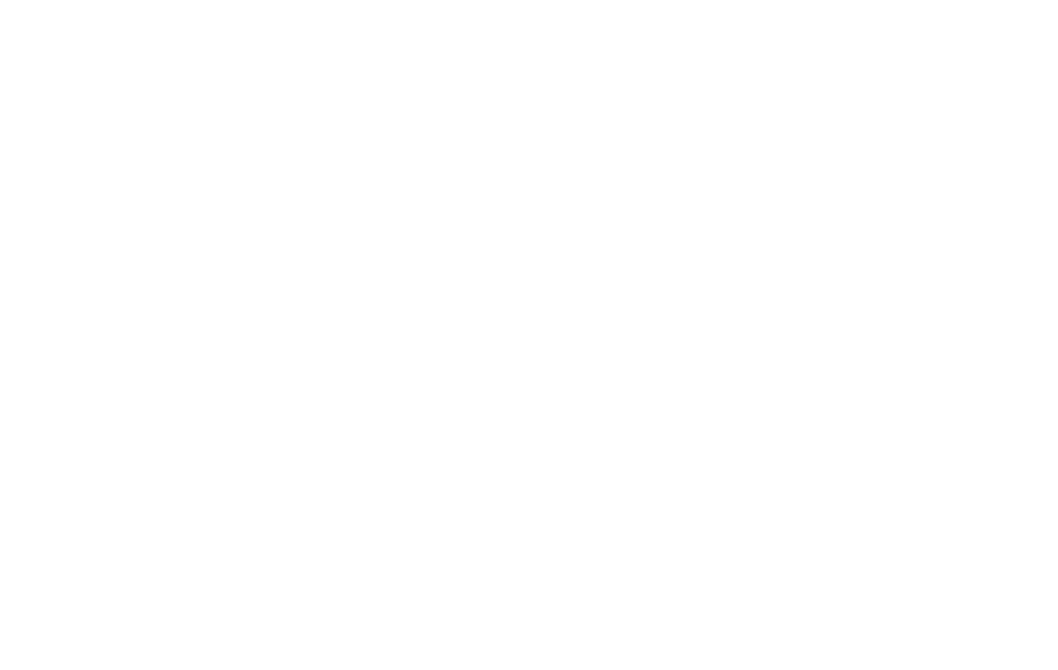
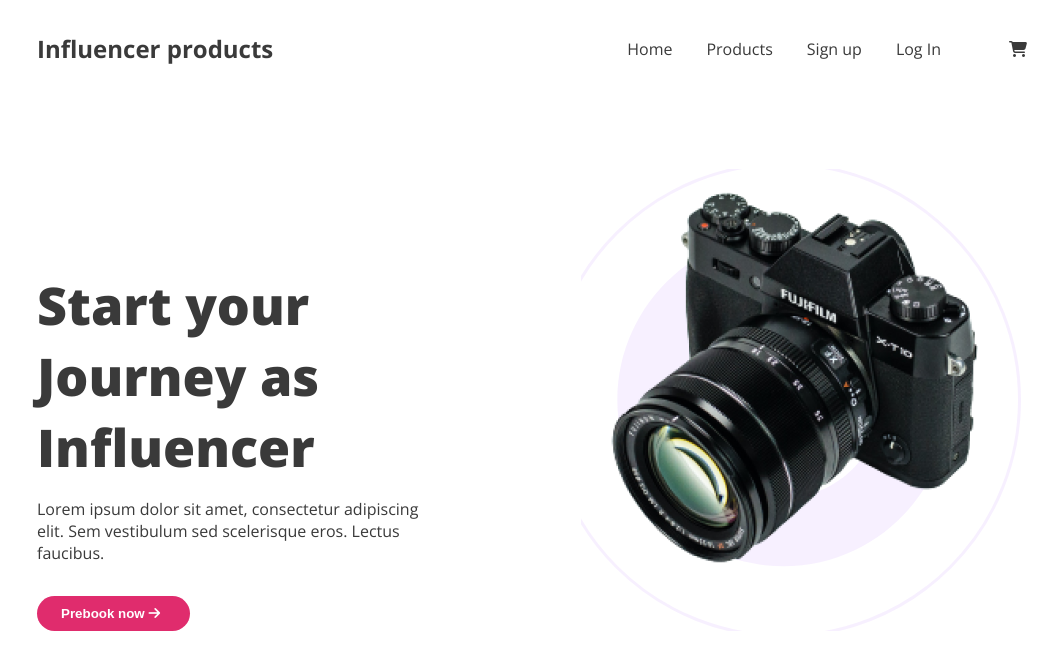
Before and after one commit to najmul1230/influncer-gear-responsive-web, a plain HTML site: page index.html in a window 1280 px wide. Shown: the whole page, without its empty margins (91-1149 px from the left). Drawn offline with nearby package versions, Linux system fonts and the light colour scheme.

Commit message:
add next code

```diff
--- a/index.html
+++ b/index.html
@@ -1,13 +1,48 @@
 <!DOCTYPE html>
 <html lang="en">
+
 <head>
     <meta charset="UTF-8">
     <meta name="viewport" content="width=device-width, initial-scale=1.0">
     <title>influencer-gear-responsive-web</title>
+    <link rel="stylesheet" href="style/styles.css">
+    <script src="https://kit.fontawesome.com/60527347af.js" crossorigin="anonymous"></script>
 </head>
-<body>
-    <header>
 
+<body class="open-sans-font">
+    <header class="header">
+        <nav class="navbar display-flex">
+            <h3 class="nav-title main-color">Influencer products</h3>
+            <ul class="li-items display-flex">
+                <li><a class="main-color">Home</a></li>
+                <li><a class="main-color">Products</a></li>
+                <li><a class="main-color">Sign up</a></li>
+                <li><a class="main-color">Log In</a></li>
+                <li>
+                    <a href="">
+                        <i class="main-color" class="fa-solid fa-magnifying-glass"></i>
+                    </a>
+                </li>
+                <li>
+                    <a class="main-color" href="">
+                        <i class="fa-solid fa-cart-shopping"></i>
+                    </a>
+                </li>
+            </ul>
+        </nav>
+        <!-- banner  -->
+         <div class="banner display-flex">
+        <div class="banner-container">
+            <h1 class="banner-title main-color">Start your Journey as <br>
+                Influencer</h1>
+            <p class="banner-description main-color">Lorem ipsum dolor sit amet, consectetur adipiscing elit. Sem vestibulum sed
+                scelerisque eros. Lectus faucibus.</p>
+            <button class="btn-primery">Prebook now <i class="fa-solid fa-arrow-right"></i></button>
+        </div>
+        <div class="img-container">
+            <img src="images/main-camera.png" alt="camera">
+        </div>
+    </div>
     </header>
     <main>
 
@@ -16,4 +51,5 @@
 
     </footer>
 </body>
+
 </html>
--- /dev/null
+++ b/style/styles.css
@@ -0,0 +1,85 @@
+@import url('https://fonts.googleapis.com/css2?family=Fira+Sans:ital,wght@0,100;0,200;0,300;0,400;0,500;0,600;0,700;0,800;0,900;1,100;1,200;1,300;1,400;1,500;1,600;1,700;1,800;1,900&family=Merriweather:ital,opsz,wght@0,18..144,300..900;1,18..144,300..900&family=Open+Sans:ital,wght@0,300..800;1,300..800&family=Poppins:ital,wght@0,100;0,200;0,300;0,400;0,500;0,600;0,700;0,800;0,900;1,100;1,200;1,300;1,400;1,500;1,600;1,700;1,800;1,900&family=Work+Sans:ital,wght@0,100..900;1,100..900&display=swap');
+
+.open-sans-font {
+  font-family: "Open Sans", sans-serif;
+  font-optical-sizing: auto;
+  font-style: normal;
+  font-variation-settings:
+    "wdth" 100;
+}
+
+/* shard style */
+.display-flex{
+    display: flex;
+
+}
+/* main color */
+.main-color{
+    color: #3A3A3A;
+}
+.second-color{
+    color: rgba(120, 120, 133, 1);
+}
+.third-color{
+    color: rgba(0, 0, 0, 0.87);
+}
+.forth-color{
+    color: #6C6C6C;
+}
+/* btn style */
+.btn-primery{
+    background-color: #E02C6D;
+    border: none;
+    border-radius: 45px;
+    padding: 10px 30px 10px 24px;
+    color: white;
+    font-weight: 800;
+    margin-top: 16px;
+}
+
+/* header style */
+.header{
+
+}
+/* navbar style */
+.navbar{
+    justify-content: space-between;
+    margin: 0 120px;
+    align-items: center;
+}
+.nav-title{
+    font-size: 1.5rem;
+    font-weight: 700;
+}
+.li-items li{
+    list-style: none;
+    margin-right: 34px;
+}
+
+.li-items a{
+    text-decoration: none;
+}
+
+/* banner style */
+.banner{
+    justify-content: space-between;
+    margin: 0 160px 100px 120px;
+    gap: 133px;
+}
+.banner-title{
+    font-size: 3.25rem;
+    font-weight: 800;
+    margin-bottom: 16px;
+}
+.banner-container{
+    max-width: 580px;
+    margin-top: 145px;
+}
+
+.img-container{
+    max-width: 440px;
+    margin-top: 80px;
+    background-image: url("../images/Circle\ design.svg");
+    background-repeat: no-repeat;
+    background-position: center right;
+}
```
